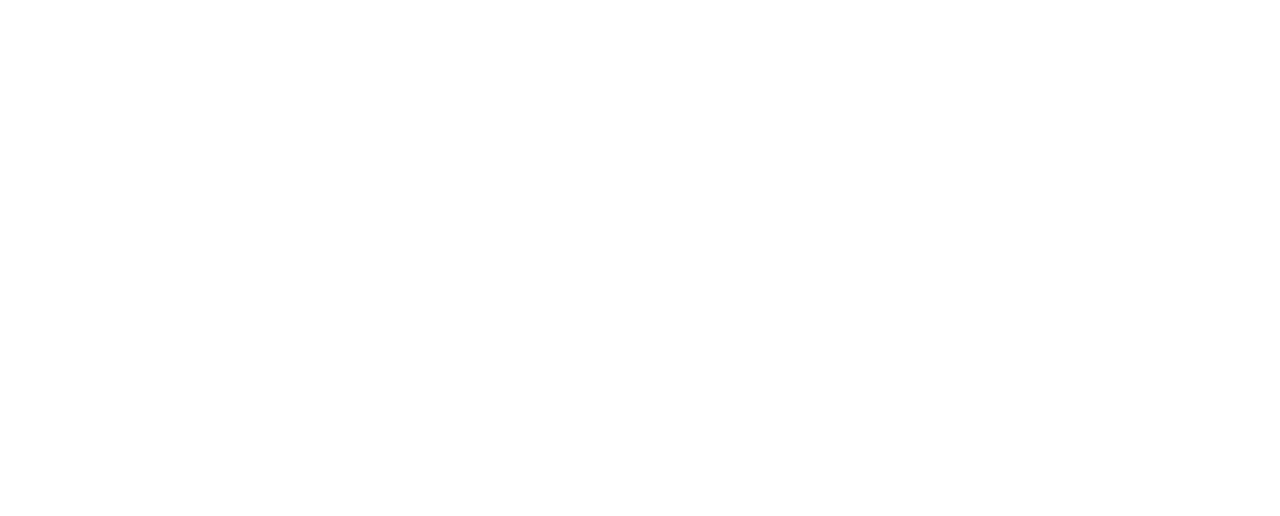
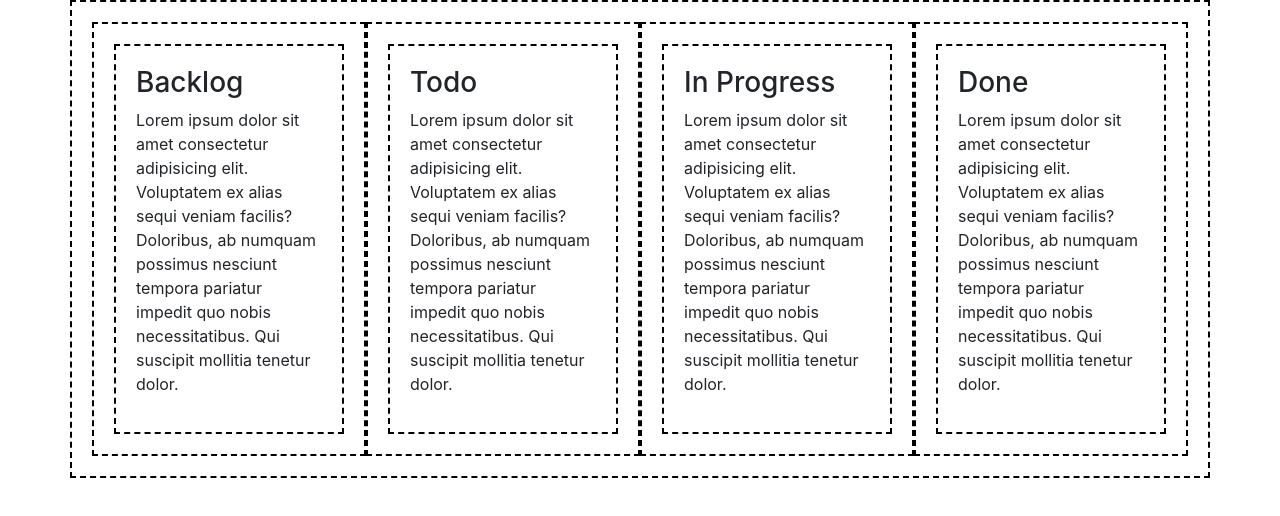
Before and after one commit to Tsunamiisking/scrum-board, a plain HTML site: page index.htm in a window 1280 px wide. Drawn offline with nearby package versions, Linux system fonts and the light colour scheme; a script that the page names is missing.

Commit message:
Added Row elements and columns

```diff
--- a/index.htm
+++ b/index.htm
@@ -11,11 +11,43 @@
 
 </head>
 
+
 <body>
-
-
-
-
+    <div class="container">
+        <div class="row">
+            <div class="col">
+                <div class="backlog">
+                    <span>
+                        <h3>Backlog</h3>
+                    </span>
+                    <p>Lorem ipsum dolor sit amet consectetur adipisicing elit. Voluptatem ex alias sequi veniam facilis? Doloribus, ab numquam possimus nesciunt tempora pariatur impedit quo nobis necessitatibus. Qui suscipit mollitia tenetur dolor.</p>
+                </div>
+            </div>
+            <div class="col">
+                <div class="todo">
+                <span>
+                    <h3>Todo</h3>
+                </span>
+                <p>Lorem ipsum dolor sit amet consectetur adipisicing elit. Voluptatem ex alias sequi veniam facilis? Doloribus, ab numquam possimus nesciunt tempora pariatur impedit quo nobis necessitatibus. Qui suscipit mollitia tenetur dolor.</p>
+            </div></div>
+            <div class="col">
+                <div class="in-progress">
+                    <span>
+                        <h3>In Progress</h3>
+                    </span>
+                    <p>Lorem ipsum dolor sit amet consectetur adipisicing elit. Voluptatem ex alias sequi veniam facilis? Doloribus, ab numquam possimus nesciunt tempora pariatur impedit quo nobis necessitatibus. Qui suscipit mollitia tenetur dolor.</p>
+                </div>
+            </div>
+            <div class="col">
+                <div class="done">
+                    <span>
+                        <h3>Done</h3>
+                    </span>
+                    <p>Lorem ipsum dolor sit amet consectetur adipisicing elit. Voluptatem ex alias sequi veniam facilis? Doloribus, ab numquam possimus nesciunt tempora pariatur impedit quo nobis necessitatibus. Qui suscipit mollitia tenetur dolor.</p>
+                </div>
+            </div>
+        </div>
+    </div>
 
 
     <script src="app.js"></script>
@@ -26,7 +58,7 @@
         integrity="sha384-ZMP7rVo3mIykV+2+9J3UJ46jBk0WLaUAdn689aCwoqbBJiSnjAK/l8WvCWPIPm49"
         crossorigin="anonymous"></script>
     <script src="https://cdn.jsdelivr.net/npm/bootstrap@4.1.3/dist/js/bootstrap.min.js"
-        integrity="sha384-ChfqqxuZUCnJSK3+MXmPNIyE6ZbWh2IMqE241rYiqJxyMiZ6OW/JmZQ5stwEULTy"
+        integrity="sha384-ChfqqxuZUCnJSK3+MXmPNIyE6ZbWh3IMqE241rYiqJxyMiZ6OW/JmZQ5stwEULTy"
         crossorigin="anonymous"></script>
 </body>
 
--- a/style.css
+++ b/style.css
@@ -1,3 +1,12 @@
 * {
-    margin: 0;
+    box-sizing: border-box;
 }
+
+.container {
+    height: 100vh;
+
+}
+.container div {
+    border: 2px dashed black;
+    padding: 20px;
+}
```
